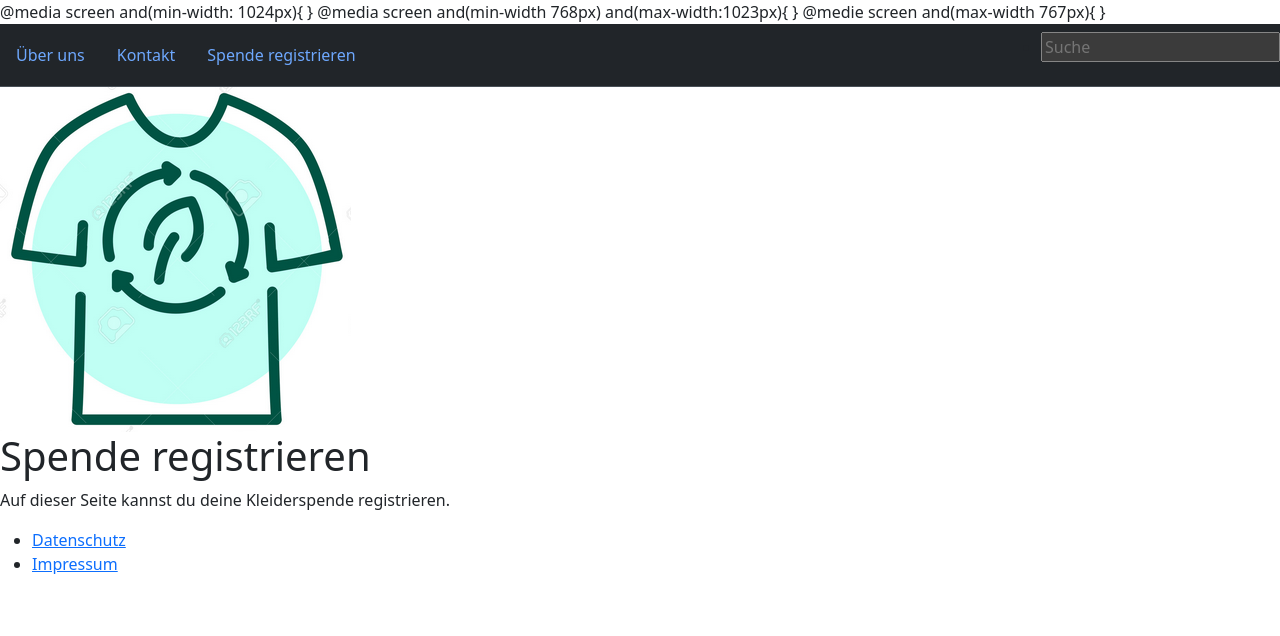
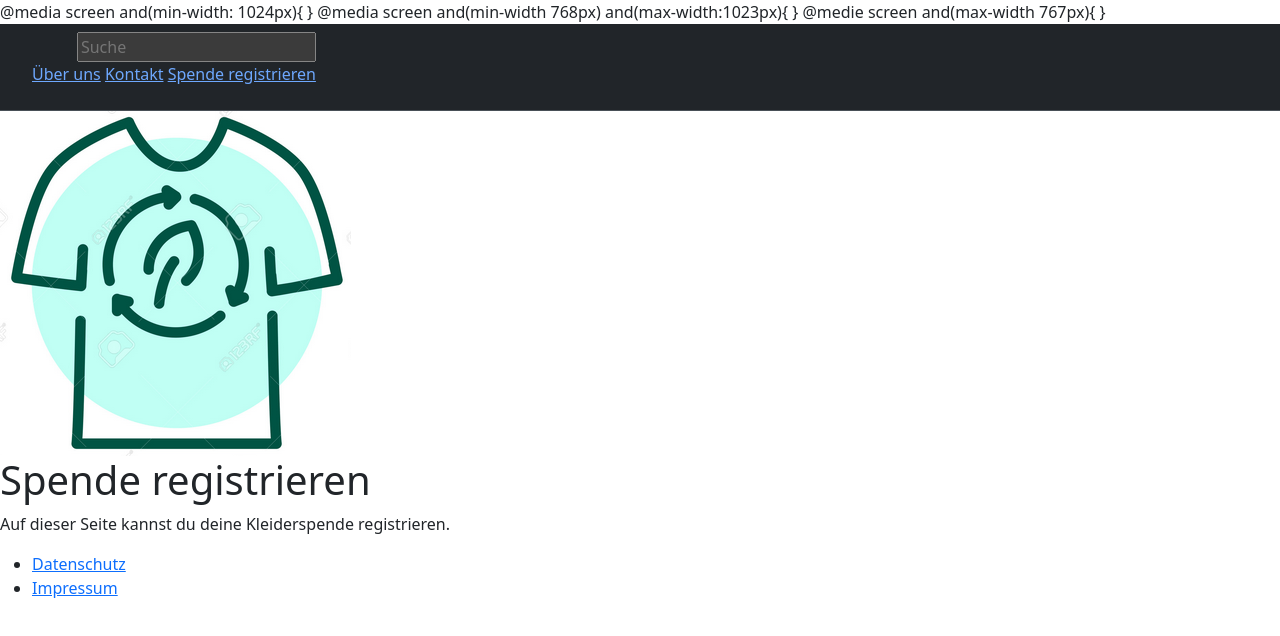
Before and after one commit to RinaMoench/KleiderspendenRegistrierung, a plain HTML site: page index.html in a window 1280 px wide. Drawn offline with Linux system fonts and the light colour scheme.

Commit message:
Navbar angepasst

```diff
--- a/index.html
+++ b/index.html
@@ -27,30 +27,25 @@
         <header>
             <!--Navigationsleiste-->
             <nav class="navbar bg-dark border-bottom border-body" data-bs-theme="dark">
-                <!-- Navbar Links -->
-                <ul class="nav justify-content-end">
-                    <li class="nav-item">
-                      <a class="nav-link active" aria-current="page" href="ueberUns.html">Über uns</a>
+                <ul class="text-end">
+                    <li class="d-inline">
+                      <form>
+                        <input type="text" name="suche" placeholder="Suche"> <!--Suchfeld-->
+                      </form>
                     </li>
-                    <li class="nav-item">
-                      <a class="nav-link" href="kontakt.html">Kontakt</a>
+                    <li class="d-inline">
+                        <a href="ueberUns.html">Über uns</a>
                     </li>
-                    <li class="nav-item">
-                        <a class="nav-link" href="index.html">Spende registrieren</a>
-                      </li>
-                  </ul>
-                <ul>
-                    <!--Suchfeld-->
-                    <li>
-                        <form>
-                            <input type="text" name="suche" placeholder="Suche">
-                        </form>
+                    <li class="d-inline">
+                        <a href="kontakt.html">Kontakt</a>
+                    </li>
+                    <li class="d-inline">
+                        <a href="index.html">Spende registrieren</a>
                     </li>
                 </ul>
-              </nav>
+            </nav>
               <!--Logo-->
             <img src="kleidungPiktogrammPlatzhalter.PNG" alt="--Logo--">
-            <!--JavaScript Einbindung-->
         </header>
 
     <!--Content-Bereich-->
```
